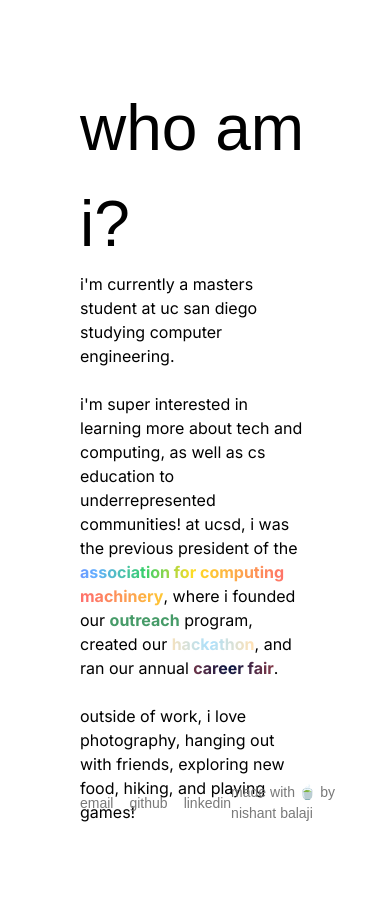
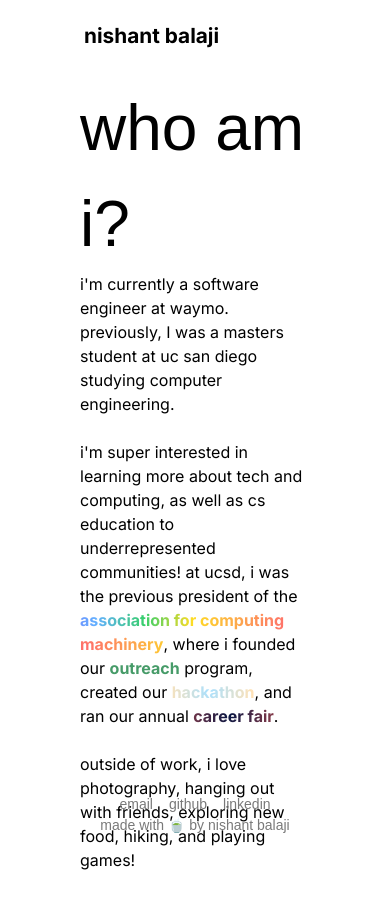
Before and after one commit to nishantbalaji/website, a Next.js app: page /about in a window 390 px wide. Shown: the top 908 px of the page. Built offline with nearby package versions, Linux system fonts and the light colour scheme.

Commit message:
Update titles and about

```diff
--- a/src/app/about/page.tsx
+++ b/src/app/about/page.tsx
@@ -8,7 +8,8 @@ const About: NextPage = () => {
       <h1 className={styles.heading}>who am i? </h1>
       <div className={styles.description}>
         <p>
-          i&apos;m currently a masters student at <span>uc san diego</span>{" "}
+          i&apos;m currently a software engineer at <span>waymo</span>.
+          previously, I was a masters student at <span>uc san diego</span>{" "}
           studying computer engineering.
         </p>
         <br />
--- a/src/app/page.tsx
+++ b/src/app/page.tsx
@@ -32,12 +32,15 @@ const Home: NextPage = () => {
           i&#39;m&nbsp;
           {/* <span className={styles.name}>nishant balaji</span> */}
           {/* <br /> */}
+          {/* <span className={styles.typing_effect}>
             <ReactTypingEffect
               text={titles}
               speed={250}
               eraseDelay={2000}
               className={styles.typing}
             />
+          </span> */}
+          <span className={styles.name}>nishant balaji</span>
         </h1>
       </div>
       {/* <ImageComponent path={"/birds.JPG"} /> */}
--- a/src/components/Footer/index.tsx
+++ b/src/components/Footer/index.tsx
@@ -10,7 +10,7 @@ const Footer: NextComponentType = () => {
         <Link href="https://github.com/nishantbalaji">github</Link>
         <Link href="https://linkedin.com/in/nishantbalaji">linkedin</Link>
       </div>
-      <span>made with 🍵 by nishant balaji</span>
+      <span className={styles.footer_note}>made with 🍵 by nishant balaji</span>
       <div className={styles.right}></div>
     </div>
   );
--- a/src/components/Footer/styles.module.scss
+++ b/src/components/Footer/styles.module.scss
@@ -22,3 +22,15 @@
   gap: 1rem;
   flex: 1;
 }
+
+.footer_note {
+  display: flex;
+}
+
+@media screen and (max-width: 784px) {
+  .footer {
+    flex-direction: column;
+    padding: 0;
+    padding-bottom: 0.5rem;
+  }
+}
--- a/src/components/NavBar/index.tsx
+++ b/src/components/NavBar/index.tsx
@@ -35,7 +35,7 @@ const NavBar: NextComponentType = () => {
       <div className={styles.navbar_container}>
         <div className={styles.navbar_left}>
           <Link href="/">
-            <div className={styles.navbar_items}>nishant balaji</div>
+            <div className={styles.navbar_name}>nishant balaji</div>
 
             {/* <div className={styles.logo}>
               <Image src="/name.svg" width="112" height="20" alt="logo" />
--- a/src/components/NavBar/styles.module.scss
+++ b/src/components/NavBar/styles.module.scss
@@ -37,7 +37,8 @@
   font-size: 1rem;
 }
 
-.navbar_items {
+.navbar_items,
+.navbar_name {
   font-size: 1.3rem;
   display: flex;
   flex-direction: row;
@@ -100,4 +101,8 @@
   .navbar_items {
     display: none;
   }
+
+  .navbar_name {
+    padding-left: 4rem;
+  }
 }
```
Also changed, not shown: src/app/page.module.scss (+15 -1 lines). Lines whose indentation alone changed are shown as unchanged.
